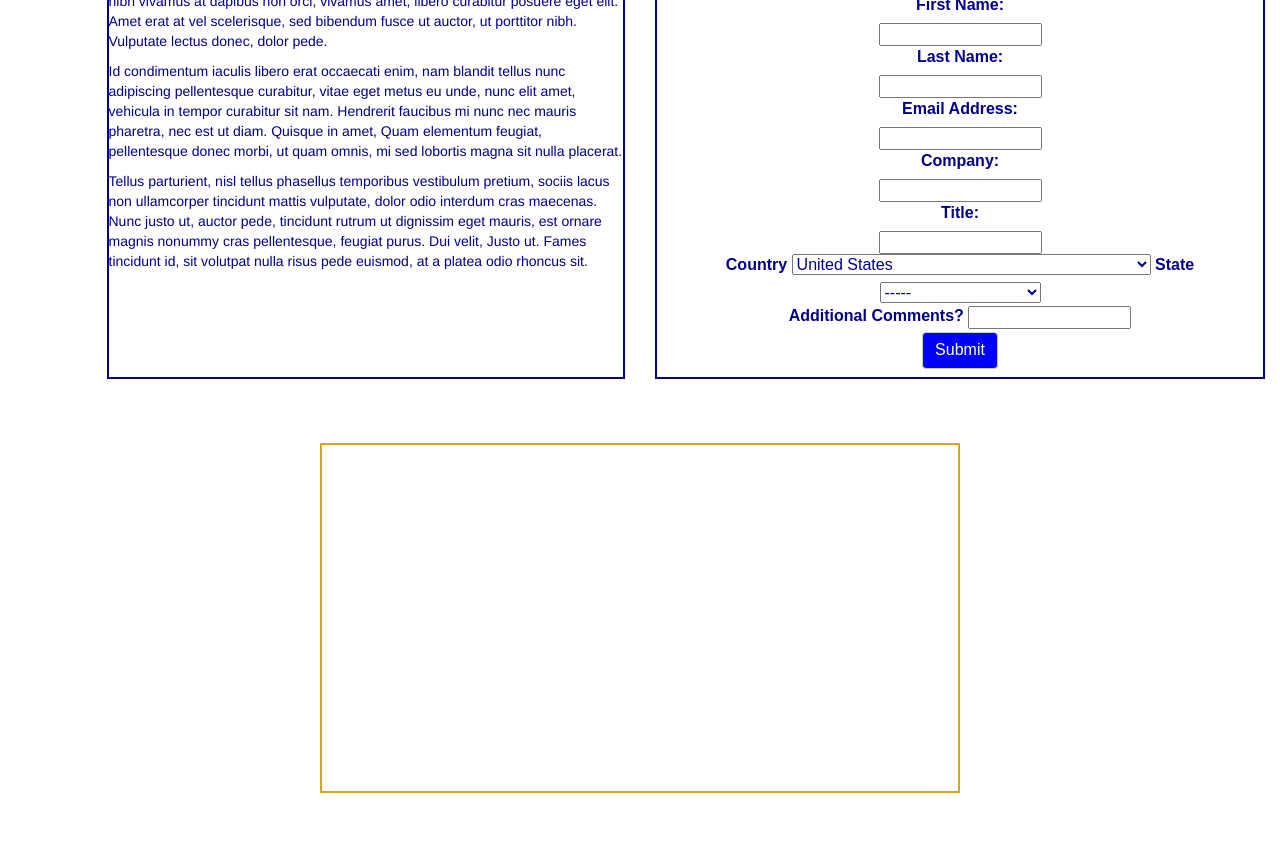
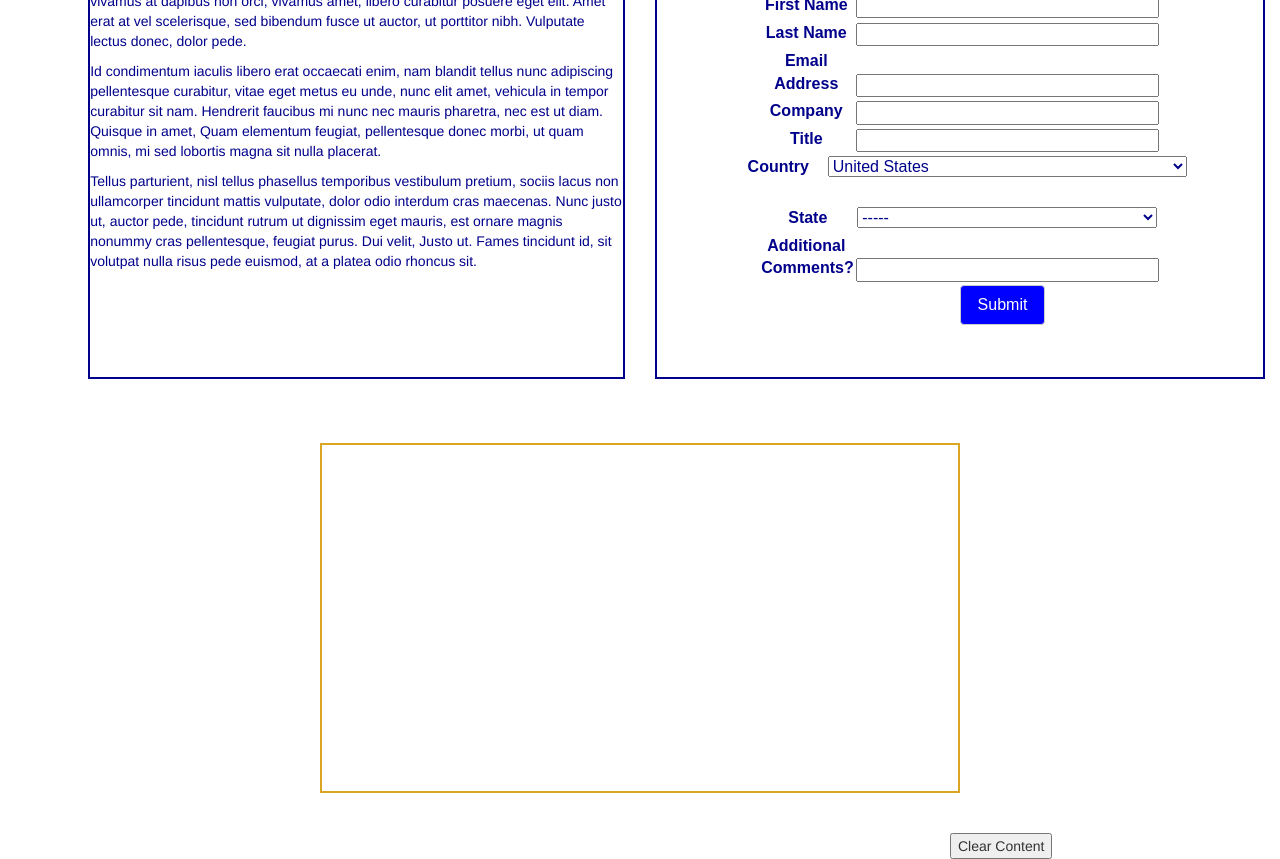
Before and after one commit to libbylondon11/londonRelationshipOne, a plain HTML site: page index.html in a window 1280 px wide. Shown: the part 479-1338 px from the top of the page. Before the commit the page ends 1272 px from the top, so only its background shows below. Drawn offline with nearby package versions, Linux system fonts and the light colour scheme.

Commit message:
adds final css

```diff
--- a/app.js
+++ b/app.js
@@ -1,3 +1,4 @@
+
 $(document).ready(function() {
 
 $('#submit').click(function() {
@@ -10,7 +11,10 @@ $('#submit').click(function() {
   var state = $("#state").val();
   var additional = $("#additional").val();
 
+	$("#content ul").append('<li> First Name: ' + firstName + ' </li>' + ' <li> Last Name: ' + lastName + ' </li>' + ' <li> Email Address: ' + emailAddress + ' </li>' + '<li> Company: ' + company + '</li>' + ' <li> Title: ' + title + '</li>' +'<li> Country: ' + country + '</li>' + '<li> State: ' + state + '</li>' + '<li> Additional Comments? ' +  additional + ' </li>');
+  });
 
-	$("#content ul").append('<li> First Name  ' + firstName  + ' Last Name ' + lastName + ' Email Address ' + emailAddress + ' Company ' + company + ' Title ' + title + ', Country ' + country + '  State ' + state + ' Additional Comments? ' + additional + ' </li');
-});
+  $("#removeButton").on("click", function(){
+    $("#content").hide();
+  })
 })
--- a/index.html
+++ b/index.html
@@ -54,29 +54,24 @@
             <div class = "boxed">
               <div class = "second">
                 <h2> Form </h2>
-                <label for="firstname">First Name:</label>
-                <br>
+                <label for="firstname">First Name</label>
                 <input type="text" name="namefirst" id="firstName" />
                 <br>
-                <label for="lastname">Last Name:</label>
+                <label for="lastname">Last Name</label>
+                <input type="text" name="lastfirst" id="lastName" />
                 <br>
-                <input type="text" name="lastfirst" id="lastName" />
-                  <br>
-                <label for="emailaddress">Email Address:</label>
-                  <br>
-                <input type="text" name="emailaddress" id="emailAddress" />
-                  <br>
-                <label for="company">Company:</label>
-                  <br>
+                <label for="emailaddress">Email Address</label>
+                <input type="text" name="email" id="emailAddress" />
+                <br>
+                <label for="company">Company</label>
                 <input type="text" name="company" id="company" />
-  <br>
-                <label for="title">Title:</label>
-                  <br>
+                <br>
+                <label for="title">Title</label>
                 <input type="text" name="title" id="title" />
-  <br>
+                <br>
                 <label>Country</label>
-
                  <select id="country">
+                <br>
                   <option value="US">United States</option>
                   <option value="GB">United Kingdom</option>
                   <option value="CA">Canada</option>
@@ -328,8 +323,8 @@
                   <option value="ZM">Zambia</option>
                   <option value="ZW">Zimbabwe</option>
                 </select>
-
-              <label>State</label>
+                <br>
+              <label> <br> State <br> </label>
               <select id="state">
                   <option value ="----">-----</option>
                   <option value="Alabama">Alabama</option>
@@ -399,10 +394,14 @@
 
         <div class = "bottom">
           <div class = "boxed center-block">
+
             <div id="content">
+
               <ul></ul>
+
             </div>
           </div>
         </div>
+      <button id="removeButton">Clear Content</button>
 </body>
 </html>
--- a/style.css
+++ b/style.css
@@ -13,13 +13,13 @@ img {
 }
 
 .container-fluid {
-position: relative;
+  position: relative;
+}
 
-}
 .first {
   border: 2px solid darkblue ;
   height: 450px;
-  margin-left: 15%;
+  margin-left: 12%;
   color: darkblue;
   text-align: left;
 }
@@ -37,6 +37,9 @@ position: relative;
   font-size: 16px;
   background-color: blue;
   color: white;
+  position: absolute;
+  width: 85px;
+  height: 40px;
 }
 .btn-default:hover {
   font-size: 16px;
@@ -53,12 +56,30 @@ position: relative;
 #content {
   font-size: 16px;
   color: goldenrod;
-  text-align: center;
+  display: left;
 }
 h2 {
   text-decoration: underline;
 }
 input {
-  /*display:inline-grid;*/
   font-size: 12px;
+  width: 50%;
+  clear: both;
 }
+#removeButton {
+  size: 12px;
+  float: right;
+  display: right;
+  margin-right: 5%;
+  margin-top: 40%;
+  position: absolute;
+  TOP:800px;
+  LEFT: 950px;
+}
+label {
+  display:inline-block;
+  width:90px;
+}
+#state {
+    width:300px;
+}
```
